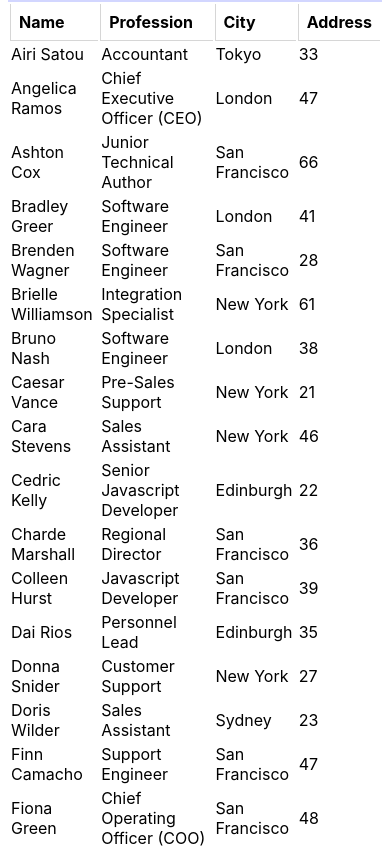
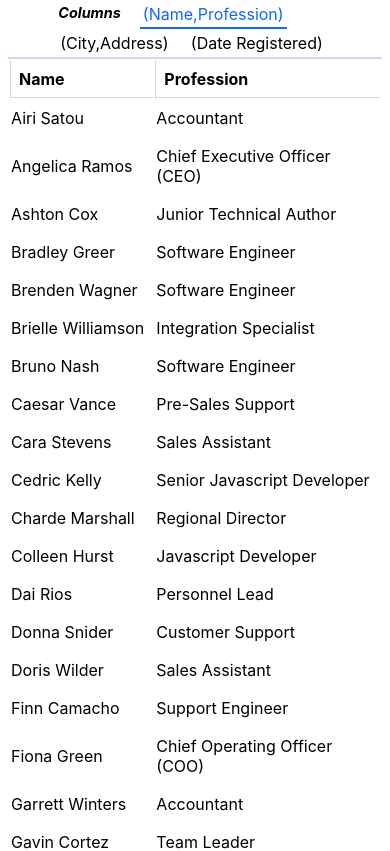
Before and after one commit to brianphil/react-responsive-table, a React (Create React App) app: page / in a window 390 px wide. Shown: the top 851 px of the page. Built offline with nearby package versions, Linux system fonts and the light colour scheme.

Commit message:
automated responsiveness

```diff
--- a/src/App.js
+++ b/src/App.js
@@ -1,9 +1,51 @@
-import React from "react";
+import React, { useState, useLayoutEffect } from "react";
 import Table from "./components/Table";
-import {data} from './components/dataset'
+import { data } from "./components/dataset";
+
 function App() {
+  const [vw, setVW] = useState(
+    Math.max(document.documentElement.clientWidth || 0, window.innerWidth || 0)
+  );
+  let columnNumber=3;
+  let responsive = true;
+  if (vw <= 640) {
+    columnNumber = 2;
+    responsive = true;
+
+  } else if (vw > 640 && vw <= 1007) {
+    columnNumber = 4;
+    responsive = true;
+
+  } else {
+    responsive = false;
+
+  }
+  useLayoutEffect(() => {
+    const getWidth = (e) => {
+      setVW(window.innerWidth);
+    };
+    window.addEventListener("resize", getWidth);
+
+    // console.log("Window width: ", vw);
+    return () => {
+      window.removeEventListener("resize", getWidth);
+    };
+  },[vw, setVW]);
+  // const vh = Math.max(document.documentElement.clientHeight || 0, window.innerHeight || 0)
+
+  // Small (smaller than 640px)
+  // Medium (641px to 1007px)
+  // Large (1008px and larger)
   const columns = ["Name", "Profession", "City", "Address", "Date Registered"];
-  return <Table data = {data} columns={columns} responsiveTable={false}/>;
+
+  return (
+    <Table
+      data={data}
+      columns={columns}
+      responsiveTable={responsive}
+      columnNumber={columnNumber}
+    />
+  );
 }
 
 export default App;
--- a/src/components/Table.jsx
+++ b/src/components/Table.jsx
@@ -2,7 +2,7 @@ import React, { useState, useEffect } from "react";
 import Columns from "./Columns";
 import TableData from "./TableData";
 import Tabs from "./Tabs";
-const Table = ({data, columnNumber = 2, responsiveTable = true, columns }) => {
+const Table = ({data, columnNumber=2, responsiveTable = true, columns }) => {
   const groupBy = (n, cols) => {
     let groupedArray = [];
     for (let i = 0; i < cols.length; i += n) {
@@ -48,10 +48,10 @@ const Table = ({data, columnNumber = 2, responsiveTable = true, columns }) => {
   } else {
     const newRange = {
       start: columns[0],
-      end: columns.length - 1,
+      end: columns.length,
     };
     return(
-      <table className="table" style={{minWidth: '95vw'}}>
+      <table className="table">
           <Columns columns={columns} isFirstTab={isFirstTab} range={newRange} />
           <TableData isFirstTab={isFirstTab} data={data} range={newRange} />
     </table>
--- a/src/components/TableData.jsx
+++ b/src/components/TableData.jsx
@@ -6,7 +6,7 @@ const TableData = ({isFirstTab, data, range}) => {
       <tbody className="table-body">
         {data.map((d, index1) => {
           return (
-            <tr key={Object.values(d)[0]}>
+            <tr key={Object.values(d)[0]} className='data-line'>
               {isFirstTab ? (
                 <></>
               ) : (
--- a/src/index.css
+++ b/src/index.css
@@ -45,6 +45,7 @@ li.title{
   border-bottom: 2px solid rgb(34, 51, 255, 0.2);
   margin: 0 0.5em 0 0.5em;
   border-top: 2px solid rgb(34, 51, 255, 0.2);
+  min-width: 95vw;
 }
 th.table-header {
   border: none;
@@ -66,7 +67,14 @@ th.table-header {
   border-right: 0.5em solid #333;
   margin-left: 0.2em;
 }
-.table-data {
+td.table-data {
   border: none;
+  border-bottom:rgb(34, 51, 255, 0.2);
   margin-left: 0.2em;
+  padding-top: 0.5em;
+  padding-bottom: 0.5em;
 }
+tr.data-line{
+  border: none;
+  border-bottom:rgb(34, 51, 255, 0.2);
+}
```
